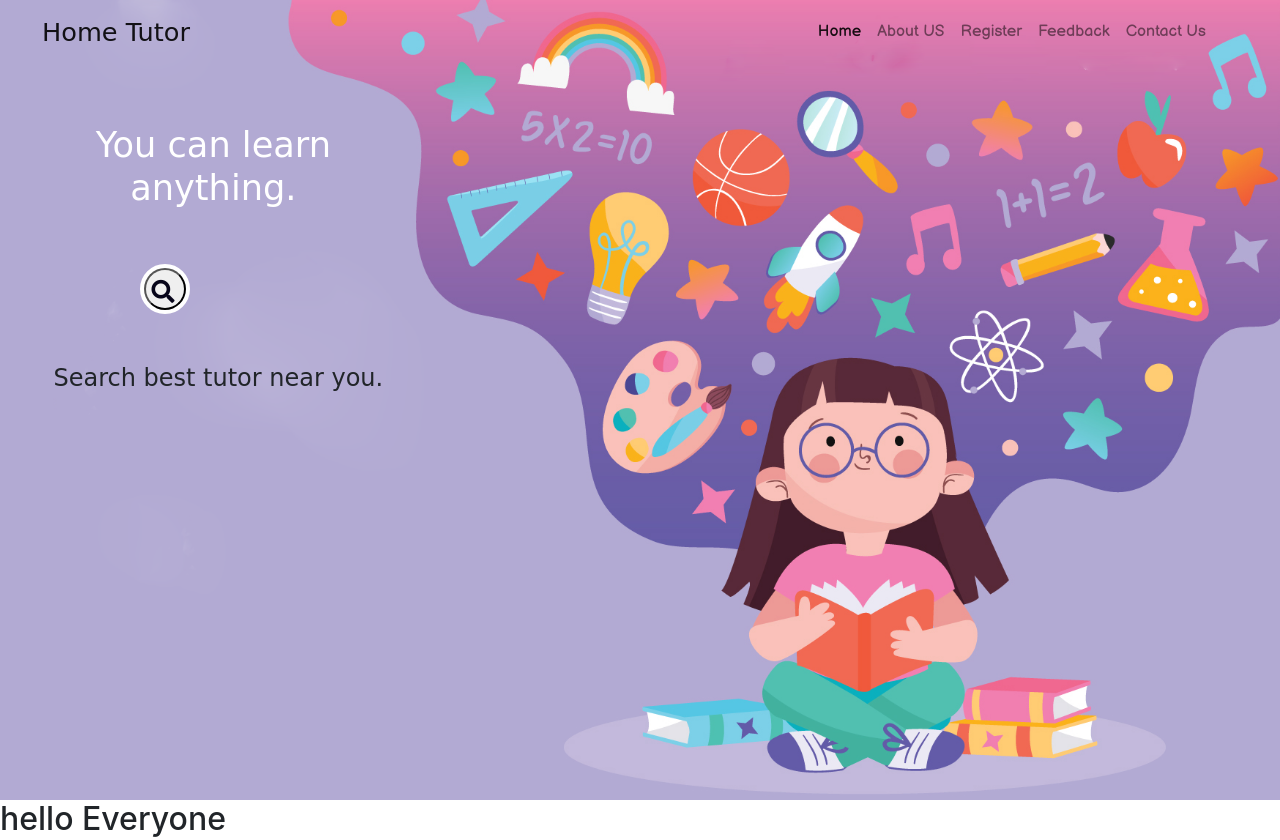
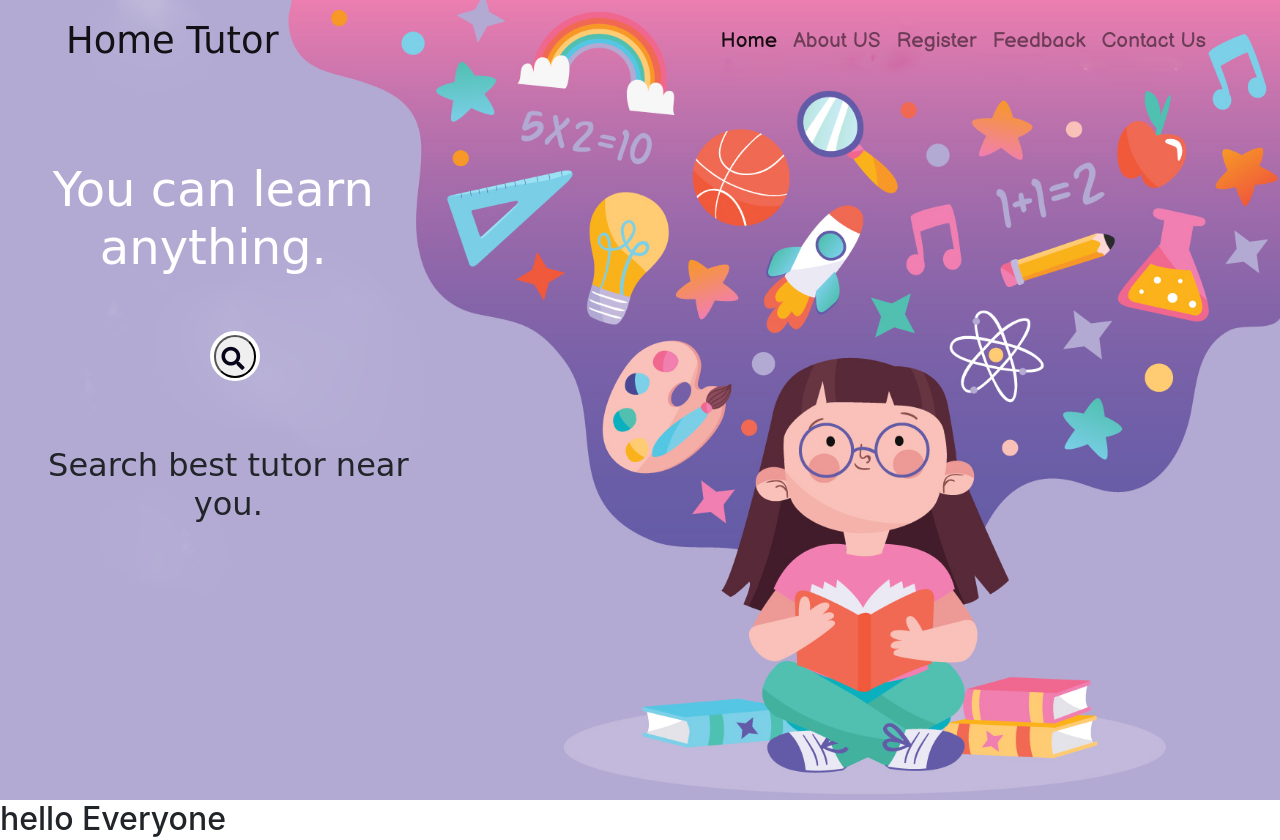
Before and after one commit to SakshamMahajan-arkin/Project-stlt, a PHP site: page / in a window 1280 px wide. Shown: the top 840 px of the page. Run offline with PHP 8.4, Linux system fonts and the light colour scheme; some libraries are stand-ins or nearby versions; some web fonts are replaced.

Commit message:
change in font-size

```diff
--- a/index.css
+++ b/index.css
@@ -23,15 +23,15 @@ ul {
 }
 
 .navbar-brand {
-    font-size: 1.6rem;
-    margin-left: 11px;
+    font-size: 2.3rem;
+    margin-left: 35px;
     font-family: 'Chelsea Market', cursive;
     color: white;
 }
 
 .nav-link {
     font-family: 'Balsamiq Sans', cursive;
-    font-size: 1rem;
+    font-size: 1.3rem;
 }
 
 .navbar-nav {
@@ -43,18 +43,18 @@ ul {
 }
 
 .header-h1 {
-    font-size: 2.2rem;
+    font-size: 3rem;
     font-family: 'Chelsea Market', cursive;
     color: white;
-    margin-top: 60px;
+    margin-top: 80px;
     /* margin-left: 20px; */
 }
 
 .header-h2 {
     font-family: 'Chelsea Market', cursive;
-    font-size: 1.5rem;
-    margin-top: 25px;
-    margin-left: 10px;
+    font-size: 2rem;
+    margin-top: 40px;
+    margin-left: 30px;
     /* margin-left: 20px; */
 }
 
@@ -66,7 +66,7 @@ ul {
 search */
 
 .search-form {
-    margin-left: 150px;
+    margin-left: 220px;
     margin-top: 80px;
 }
 
```
